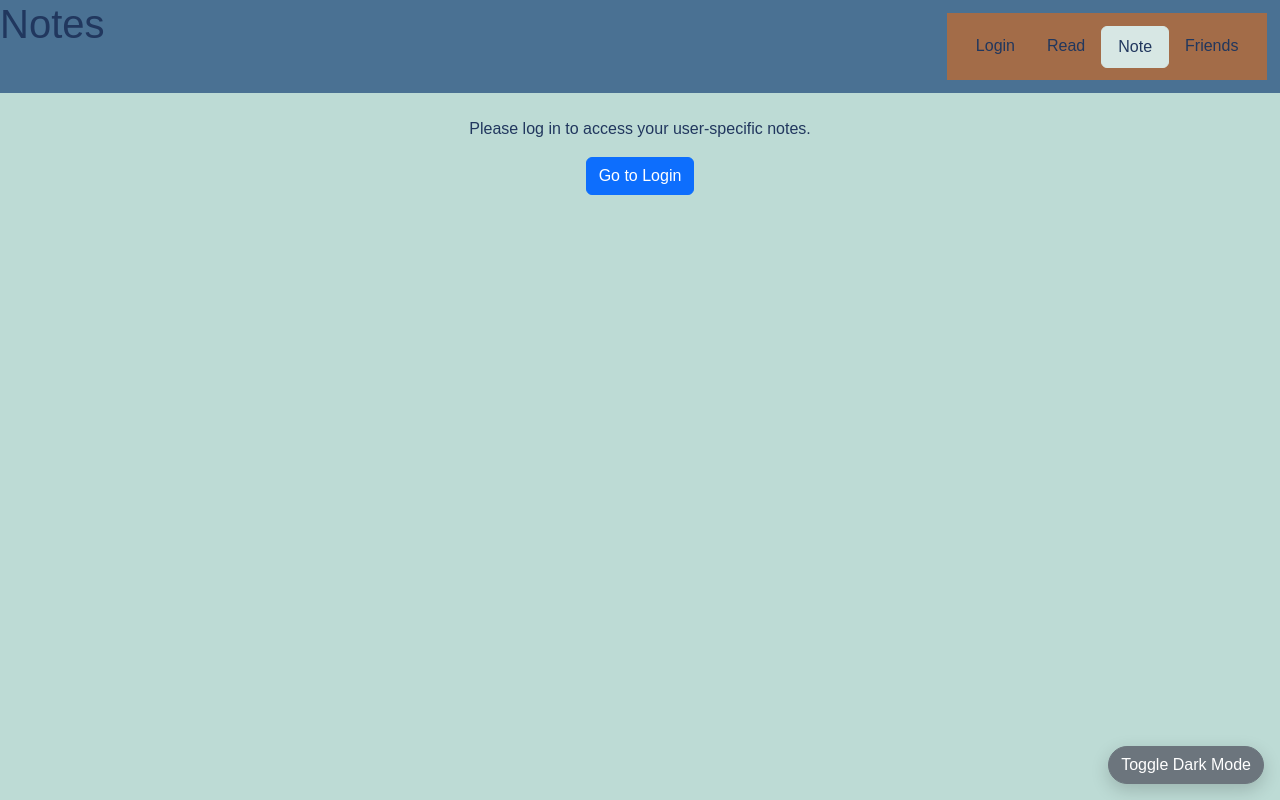
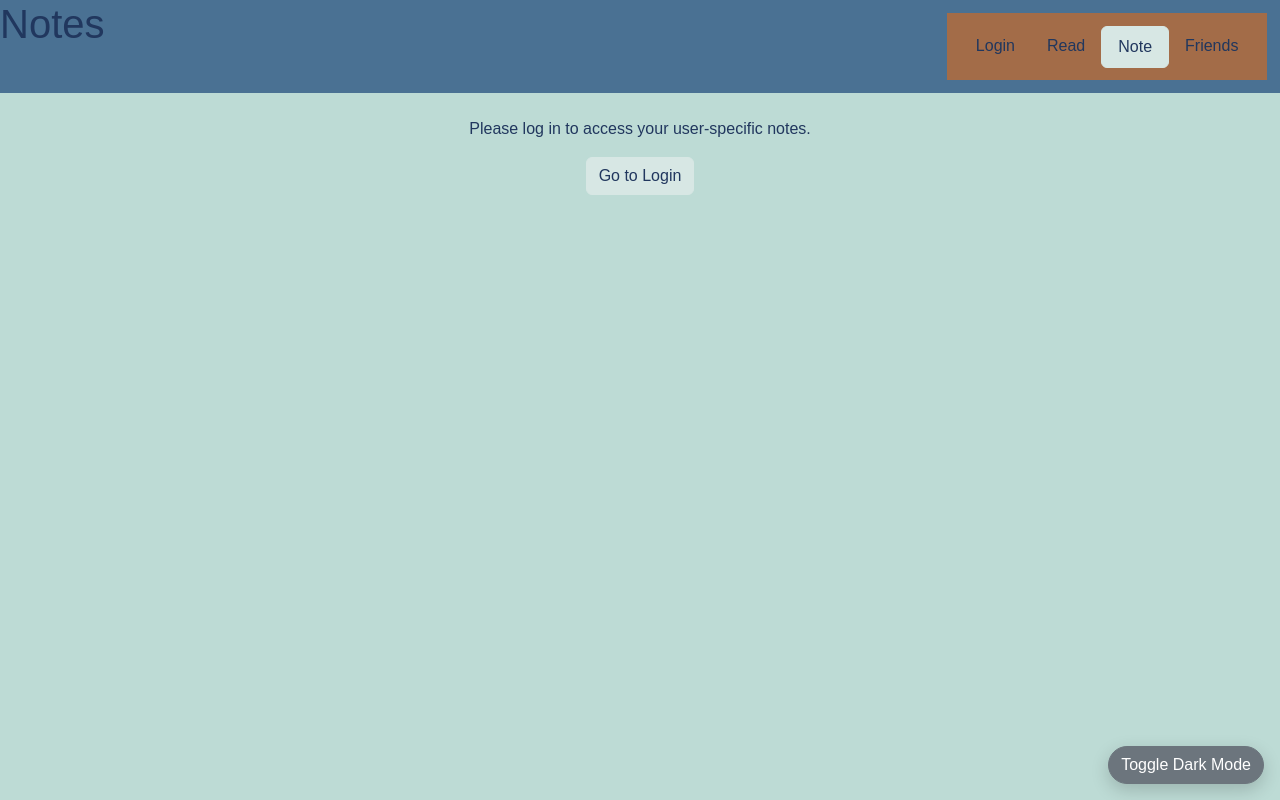
Before and after one commit to JohnMurdo/startup-template, a React (Vite) app: page /note in a window 1280 px wide. Built offline with nearby package versions, Linux system fonts and the light colour scheme.

Commit message:
update button color

```diff
--- a/src/app.css
+++ b/src/app.css
@@ -64,6 +64,32 @@ body {
 }
 
 /* ---------- Bootstrap Color Overrides ---------- */
+/* Override Bootstrap primary color from #0d6efd to #d7e7e4 */
+.btn-primary {
+    background-color: #d7e7e4 !important;
+    border-color: #d7e7e4 !important;
+    color: #21375E !important;
+}
+
+.btn-primary:hover {
+    background-color: #c5d7d1 !important;
+    border-color: #c5d7d1 !important;
+}
+
+.btn-primary:focus {
+    background-color: #d7e7e4 !important;
+    border-color: #d7e7e4 !important;
+    box-shadow: 0 0 0 0.2rem rgba(215, 231, 228, 0.5) !important;
+}
+
+.text-primary {
+    color: #d7e7e4 !important;
+}
+
+[data-theme="dark"] .btn-primary {
+    color: #1A2538 !important;
+}
+
 /* Override nav-pills active and hover colors */
 .nav-pills .nav-link.active {
     background-color: #d7e7e4 !important;
```
